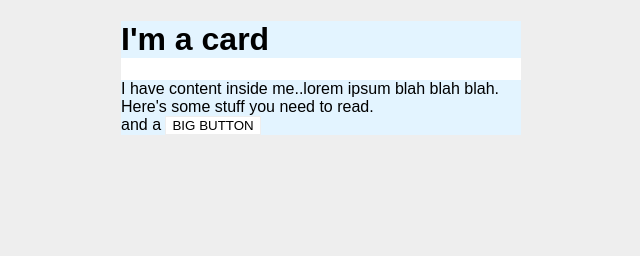
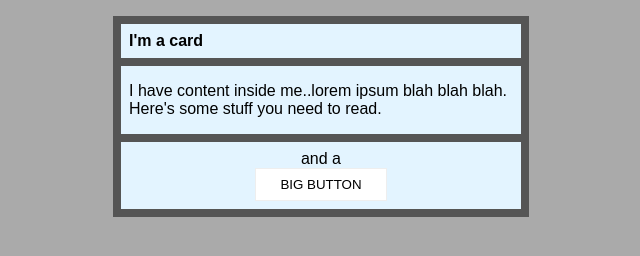
Before and after one commit to brndnknn/theOdinProject, a plain HTML site: page reviewingCSS/margin-and-padding/margin-and-padding-2/index.html in a window 1280 px wide. Shown: the whole page, without its empty margins (319-959 px from the left). Drawn offline with Linux system fonts and the light colour scheme.

Commit message:
margin and padding review complete

```diff
--- a/reviewingCSS/margin-and-padding/margin-and-padding-2/style.css
+++ b/reviewingCSS/margin-and-padding/margin-and-padding-2/style.css
@@ -1,27 +1,43 @@
 body {
-  background: #eee;
+  background: #aaa;
   font-family: sans-serif;
 }
 
 .card {
   width: 400px;
-  background: #fff;
+  background: #555;
   margin: 16px auto;
+  padding: 8px;
+
 }
 
 .title {
   background: #e3f4ff;
+  font-size: 16px;
+  padding: 8px;
+  margin: 0px;
 }
 
 .content {
   background: #e3f4ff;
+  padding: 16px 8px;
+  margin: 8px 0px;
+
 }
+
 
 .button-container {
   background: #e3f4ff;
+  text-align: center;
+  padding: 8px;
 }
+
 
 button {
   background: white;
   border: 1px solid #eee;
+  padding: 8px 24px;
+  display: block;
+  margin-left: auto;
+  margin-right: auto;
 }
```
